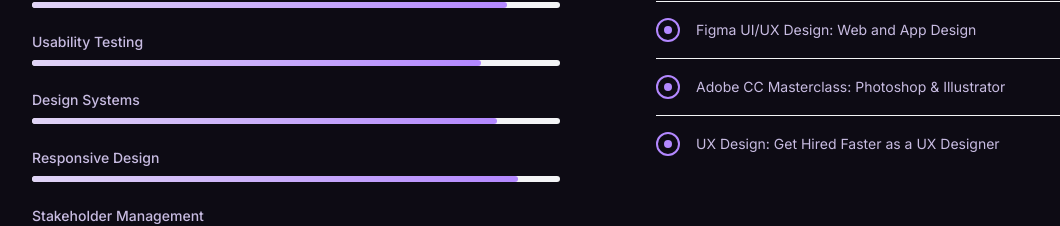
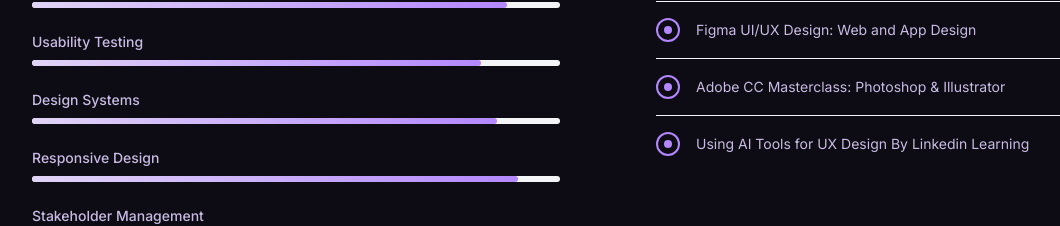
Before and after one commit to poonamyadav393py-commits/Portfolio, a React (Vite) app: page / in a window 1280 px wide. Shown: the part 6415-6641 px from the top of the page, without its empty margins (32-1092 px from the left). Built offline with nearby package versions, Linux system fonts and the light colour scheme.

Commit message:
feat: add skills, tools, and certifications data module

```diff
--- a/src/data/skills.js
+++ b/src/data/skills.js
@@ -26,5 +26,5 @@
   'Figma UI UX Design Essentials',
   'Figma UI/UX Design: Web and App Design',
   'Adobe CC Masterclass: Photoshop & Illustrator',
-  'UX Design: Get Hired Faster as a UX Designer',
+  'Using AI Tools for UX Design By Linkedin Learning',
 ];
```
